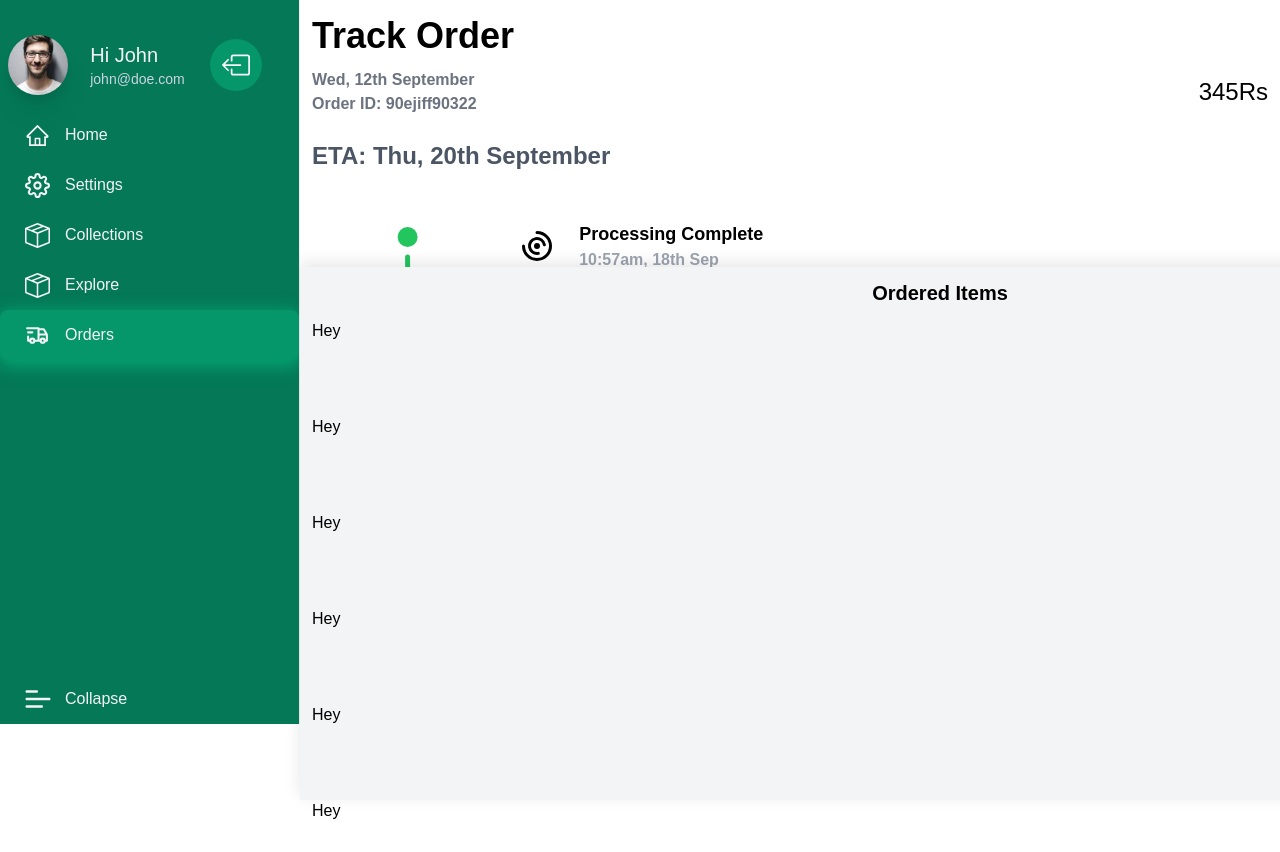
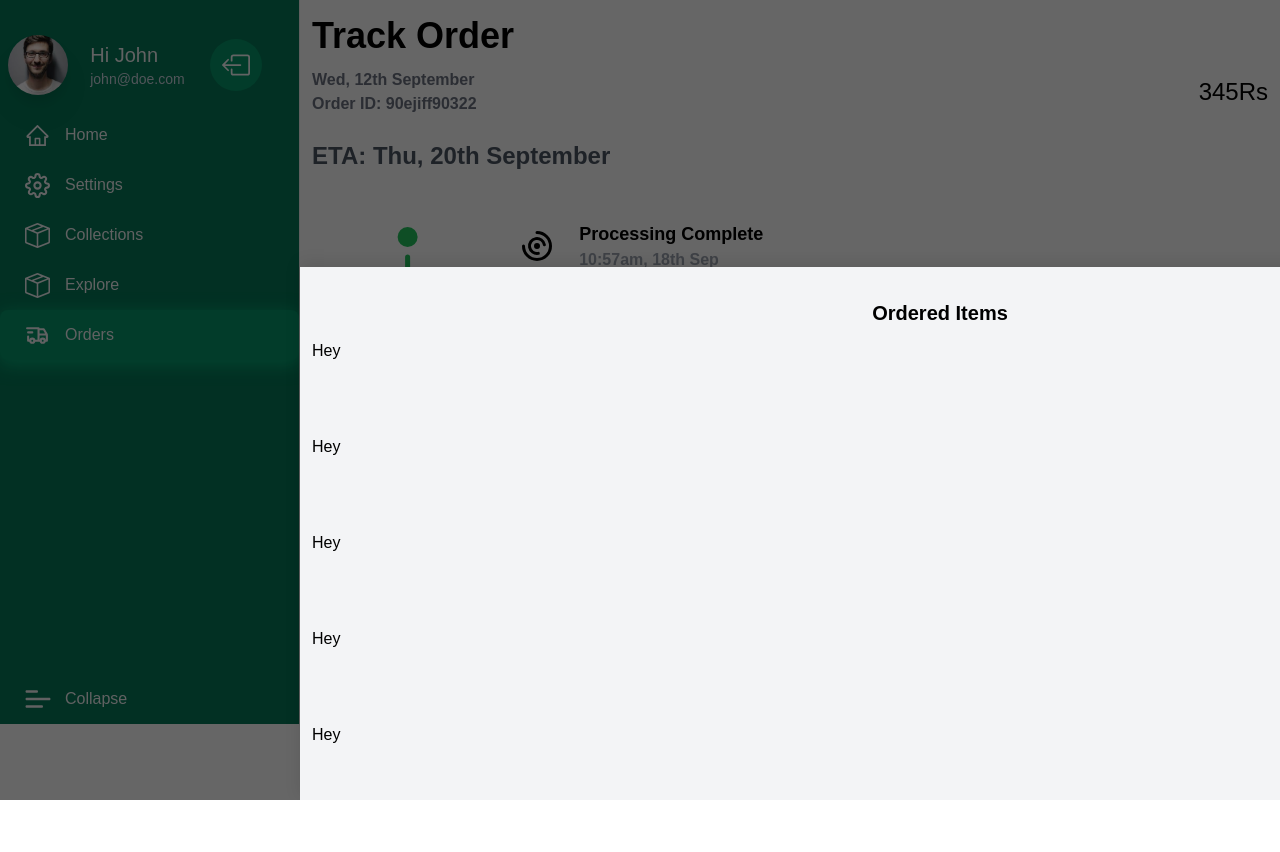
Before and after one commit to kidfromjupiter/taste, a Next.js app in the folder taste-frontend/: page /trackorders in a window 1280 px wide. Both pictures are taken after a click on the element "click to expand". Shown: the top 852 px of the page. After the commit the page ends 800 px from the top, so only its background shows below. Built offline with nearby package versions, Linux system fonts and the light colour scheme.

Commit message:
added overlay to sprincardmodal

```diff
--- a/taste-frontend/src/components/SpringCard.tsx
+++ b/taste-frontend/src/components/SpringCard.tsx
@@ -11,35 +11,29 @@ type Props = {
 const SpringCard = ({ show = false, hideCallback, title }: Props) => {
 	const [springStyles, springApi] = useSpring(() => ({
 		transform: "translateY(100%)",
-
-		config: {
-			tension: 1000,
-			mass: 1,
-		},
+	}));
+	const [overlayStyles, overlayApi] = useSpring(() => ({
+		opacity: 0,
 	}));
 
 	if (show) {
 		springApi.start({
 			transform: "translateY(0%)",
 		});
+		overlayApi.start({
+			opacity: 1,
+		});
+
 		return (
+			<>
 				<animated.div
 					style={springStyles}
-				className=" shadow-top bg-gray-100 absolute w-full top-1/3 h-2/3 "
+					className=" shadow-top bg-gray-100 absolute w-full top-1/3 h-2/3 overflow-hidden  z-50 pt-5"
 				>
 					<div className="flex items-center justify-center relative p-3">
-					<div
-						onClick={() => {
-							springApi.start({
-								transform: "translateY(100%)",
-								onRest: () => {
-									hideCallback();
-								},
-							});
-						}}
-					>
+						<div>
 							<h3 className="font-semibold text-xl">{title}</h3>
-						<BsChevronBarDown className=" absolute top-3 right-3 text-4xl text-gray-400" />
+							{/* <BsChevronBarDown className=" absolute top-3 right-3 text-4xl text-gray-400" /> */}
 						</div>
 					</div>
 					<div className="h-full w-full overflow-auto">
@@ -50,6 +44,22 @@ const SpringCard = ({ show = false, hideCallback, title }: Props) => {
 						))}
 					</div>
 				</animated.div>
+				<animated.div
+					className="top-0 right-0 h-screen w-screen bg-black bg-opacity-60 absolute z-10"
+					style={overlayStyles}
+					onClick={() => {
+						springApi.start({
+							transform: "translateY(100%)",
+							onRest: () => {
+								hideCallback();
+							},
+						});
+						overlayApi.start({
+							opacity: 0,
+						});
+					}}
+				></animated.div>
+			</>
 		);
 	}
 	return null;
```
Lines whose indentation alone changed are shown as unchanged.
